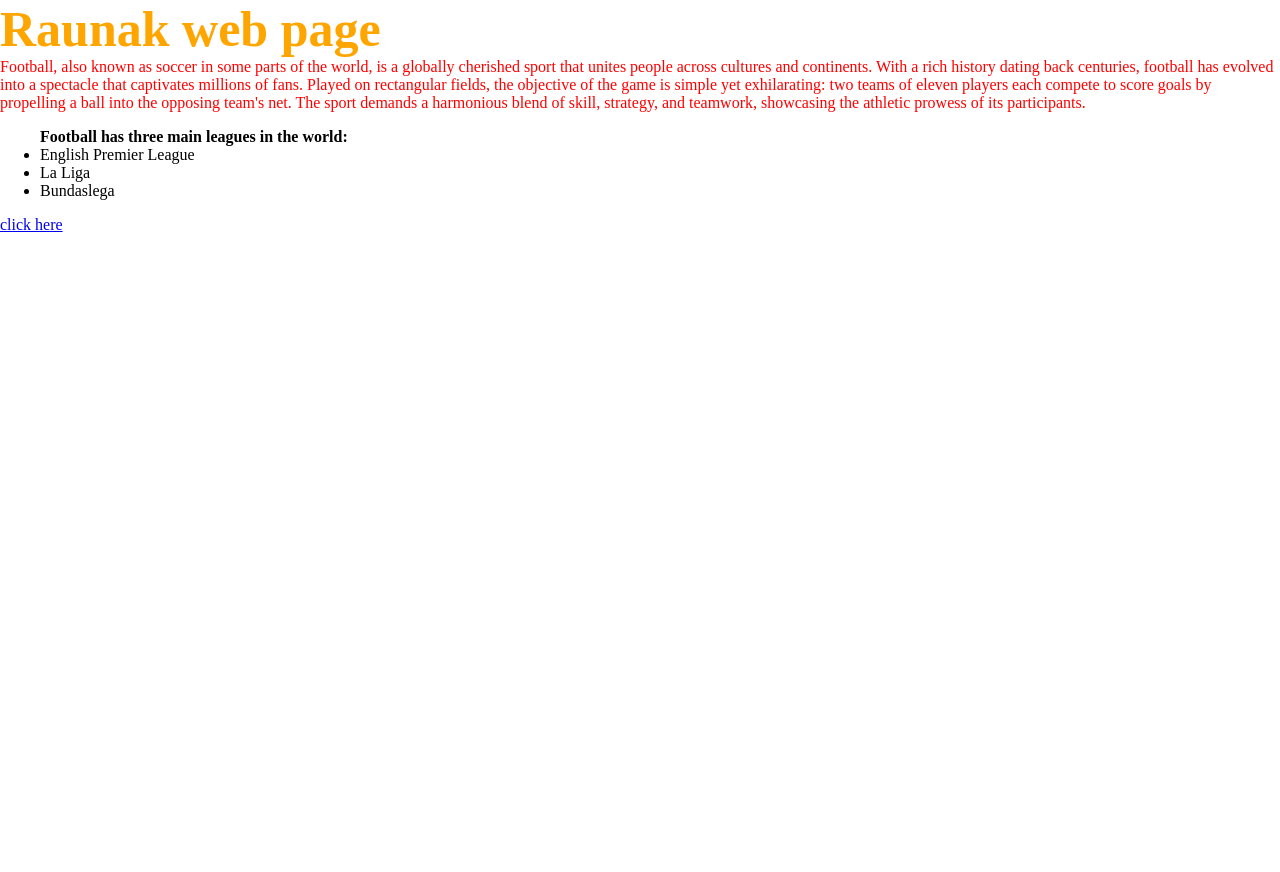
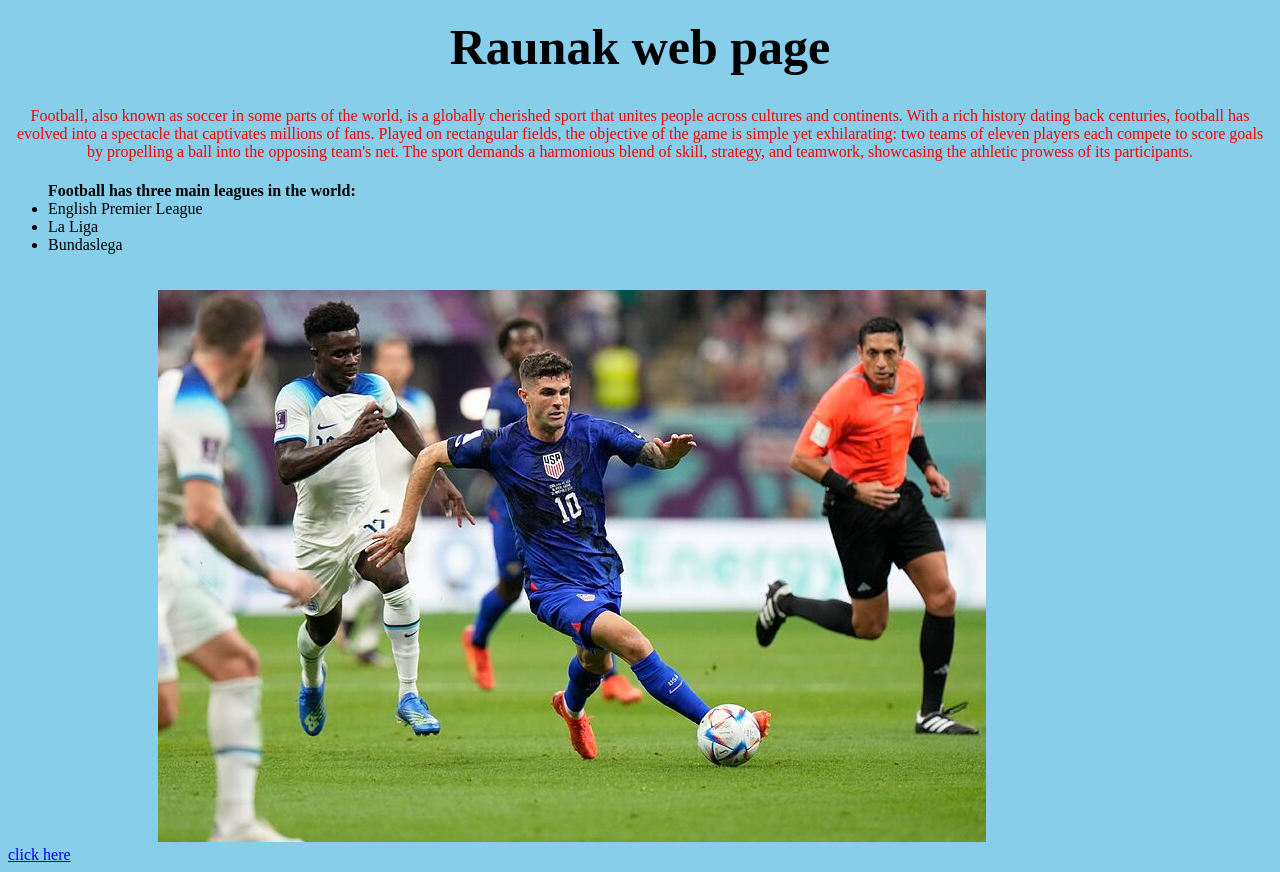
Before and after one commit to raunakjoshi/htmlSemantics, a plain HTML site: page index.html in a window 1280 px wide. Before the commit the page ends 800 px from the top, so only its background shows below. Drawn offline with Linux system fonts and the light colour scheme.

Commit message:
adding image

```diff
--- a/index.css
+++ b/index.css
@@ -1,14 +1,24 @@
 p {
   color: red;
-  margin: 0px;
+  padding: 5px;
+  text-align: center;
 }
 
 h1 {
-  color: orange;
+  margin: 0px;
+  color: black;
   font-size: 50px;
-  margin: 0;
+  text-align: center;
+  padding: 10px;
 }
 
 body {
-  margin: 0px;
+  background-color: rgb(135, 206, 235);
 }
+
+img {
+  max-width: 100%;
+  height: auto;
+  margin-top: 20px;
+  margin-left: 150px;
+}
--- a/index.html
+++ b/index.html
@@ -15,12 +15,17 @@
       team's net. The sport demands a harmonious blend of skill, strategy, and
       teamwork, showcasing the athletic prowess of its participants.
     </p>
+    <div>
       <ul>
         <strong>Football has three main leagues in the world:</strong>
         <li>English Premier League</li>
         <li>La Liga</li>
         <li>Bundaslega</li>
       </ul>
+    </div>
+    <img src="r.jpg" alt="soccer image" />
+    <div>
       <a href="https://en.wikipedia.org/wiki/Football">click here</a>
+    </div>
   </body>
 </html>
```
Also changed, not shown: r.jpg (added). Lines whose indentation alone changed are shown as unchanged.
